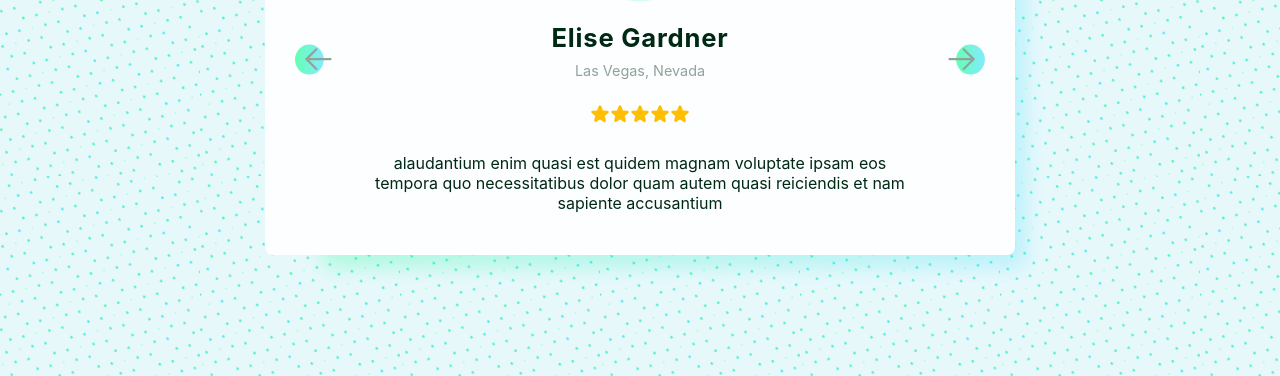
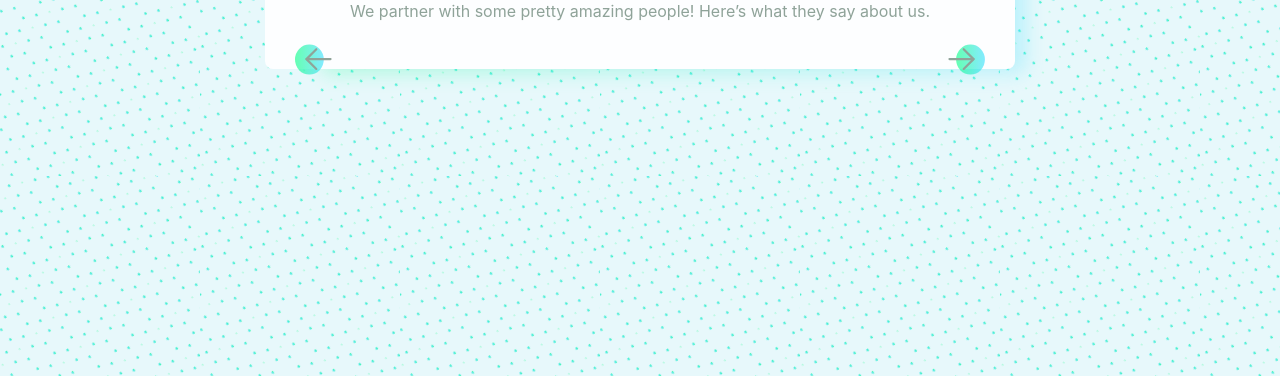
Before and after one commit to coding-in-public/review-slider, a plain HTML site: page index.html in a window 1280 px wide. Shown: the part 424-800 px from the top of the page. Drawn offline with Linux system fonts and the light colour scheme.

Commit message:
Starting 3 point

```diff
--- a/reviews.js
+++ /dev/null
@@ -1,70 +0,0 @@
-let reviews;
-let slideIndex = 0;
-
-function loadStars(stars){
-  const calculatedStars = [];
-  for (let i = 0; i < Math.floor(stars); i++){
-    calculatedStars.push(`<img src="images/full-star.svg">`);
-  }
-  if(stars === 5){
-    return calculatedStars.map((item) => item).join('');
-  }
-  if(Number.isInteger(stars)){
-    for (let i = 0; i < 5 - stars; i++){
-      calculatedStars.push(`<img src="images/empty-star.svg">`);
-    }
-  } else {
-    calculatedStars.push(`<img src="images/half-star.svg">`);
-    for (let i = 0; i < 4 - Math.floor(stars); i++){
-      calculatedStars.push(`<img src="images/empty-star.svg">`);
-    }
-  }
-  return calculatedStars.map((item) => item).join('');
-}
-
-function loadReviews(review){
-  return `
-    <div class="review">
-    <div class="review__headshot">
-      <img src="${review.headshot}" alt="${review.name}">
-    </div>
-    <p class="review__name"><strong>${review.name}</strong></p>
-    <p class="review__location">${review.location}</p>
-    <div class="review__stars">${loadStars(review.stars)}</div>
-    <p class="review__body">${review.body}</p>
-  </div>
-    `;
-}
-
-function moveSlider(e){
-  if(e.currentTarget.id.includes('right')){
-    slideIndex === reviews.length - 1 ? (slideIndex = 0) : slideIndex++;
-  } else {
-    slideIndex === 0 ? (slideIndex = reviews.length - 1) : slideIndex--;
-  }
-  document.querySelector('.reviews').style.transform = `translate(${-100 * slideIndex}%)`;
-}
-
-// 1. Fetch the 'data' from our API
-async function fetchReviews() {
-  await fetch('reviews.json')
-  .then((response) => {
-    if (!response.ok) {
-    throw new Error('Network response was not ok');
-    }
-    return response.json();
-  })
-  .then((data) => {
-    reviews = data;
-    // 2. Parse the data and create the 'review' divs
-    document.querySelector('.reviews').innerHTML = data.map(loadReviews).join('');
-  })
-  .catch((error) => {
-    console.error('There has been a problem with your fetch operation:', error);
-  });
-}
-fetchReviews();
-
-// 3. Add event listeners to move the slider left and right
-document.querySelector('#arrow--right').addEventListener('click', moveSlider);
-document.querySelector('#arrow--left').addEventListener('click', moveSlider);
--- a/style.css
+++ b/style.css
@@ -81,7 +81,7 @@ body {
   max-width: 750px;
   width: calc(100vw - 4rem);
   padding: .5rem 0;
-  overflow: hidden;
+  /* overflow: hidden; */
 }
 
 .arrow {
```
